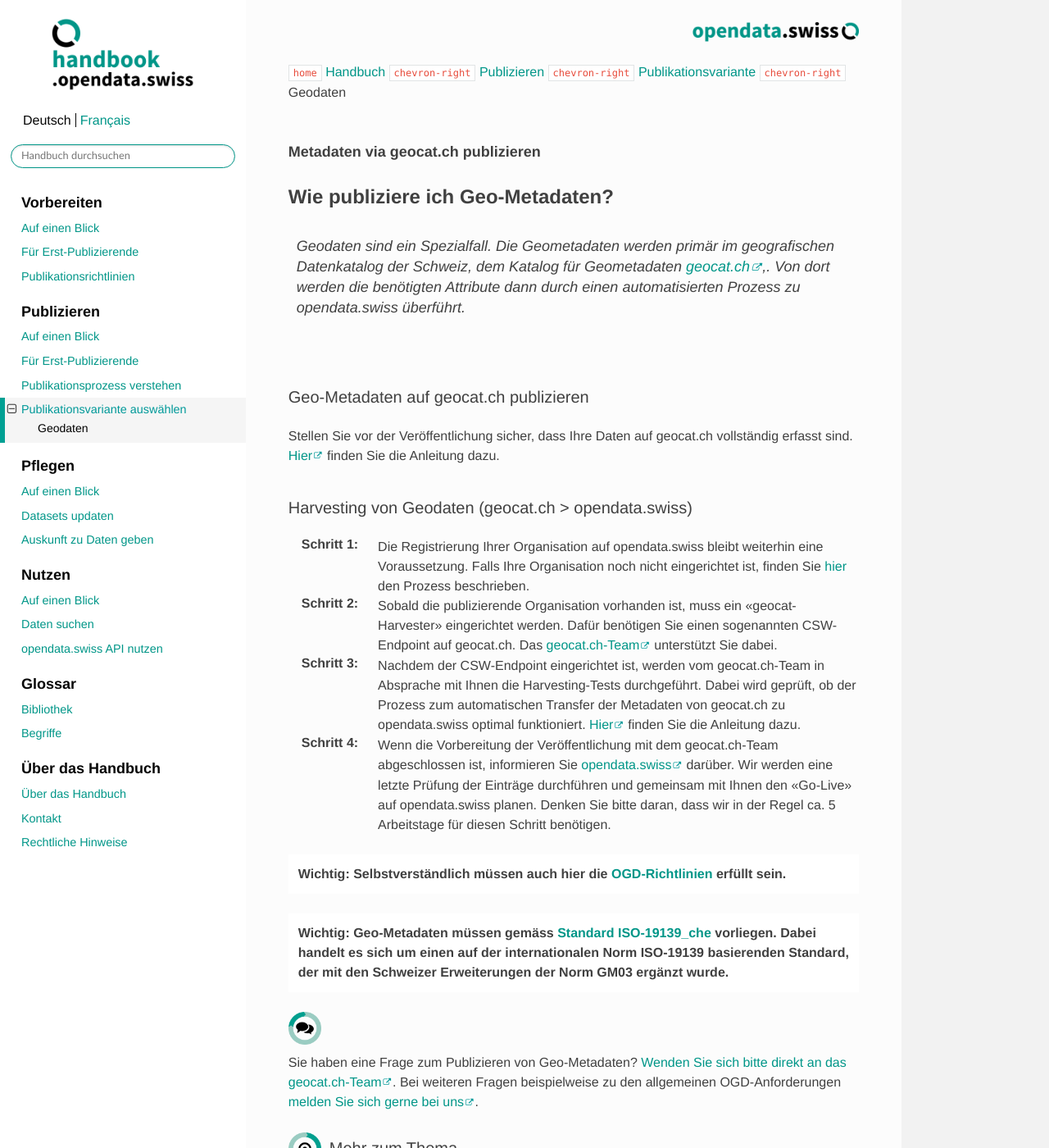
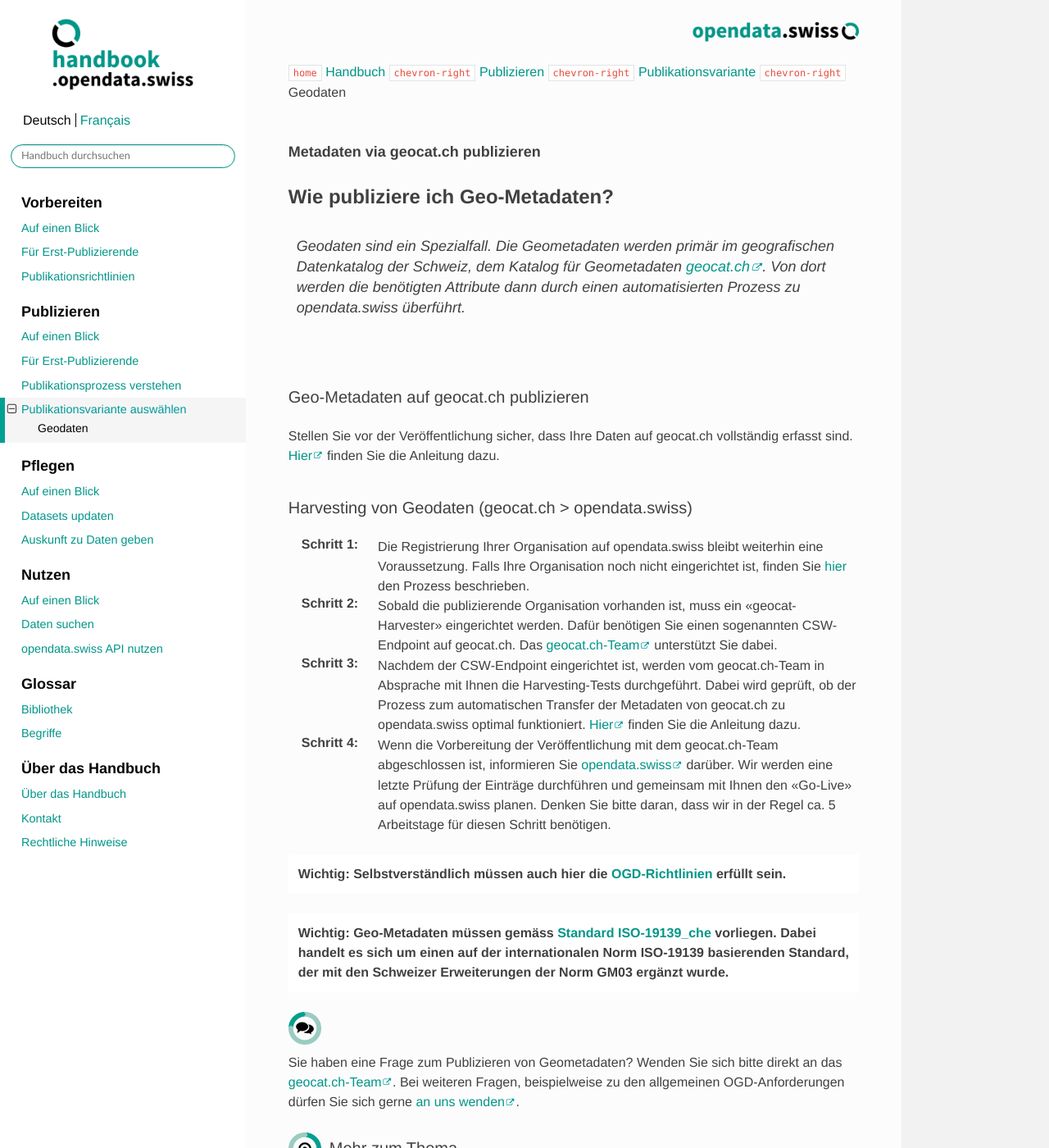
Before and after one commit to opendata-swiss/ogdch-handbook, a Sphinx documentation site: the page built from source/content/publizieren/publikationsvarianten/geodaten.rst, in a window 1280 px wide and 1400 px high. Shown: the whole window at 82% size. Built offline with Sphinx 7.4.7 and the Read the Docs theme 2.0.0, drawn with Linux system fonts in a browser that asks for light colours; cross-references to code outside the pages are shown as plain code.

Commit message:
correct spelling and formulation

```diff
--- a/source/content/publizieren/publikationsvarianten/geodaten.rst
+++ b/source/content/publizieren/publikationsvarianten/geodaten.rst
@@ -16,7 +16,7 @@ Wie publiziere ich Geo-Metadaten?
 
     Geodaten sind ein Spezialfall. Die Geometadaten werden primär im geografischen Datenkatalog
     der Schweiz, dem Katalog für Geometadaten
-    `geocat.ch <https://www.geocat.ch/geonetwork/srv/eng/catalog.search>`__,.
+    `geocat.ch <https://www.geocat.ch/geonetwork/srv/eng/catalog.search>`__.
     Von dort werden die benötigten Attribute dann durch einen automatisierten Prozess
     zu opendata.swiss überführt.
 
@@ -72,10 +72,12 @@ Harvesting von Geodaten (geocat.ch > opendata.swiss)
 
    Support
 
-Sie haben eine Frage zum Publizieren von Geo-Metadaten?
-`Wenden Sie sich bitte direkt an das geocat.ch-Team <geocat@swisstopo.ch>`__.
-Bei weiteren Fragen beispielweise zu den allgemeinen OGD-Anforderungen
-`melden Sie sich gerne bei uns <mailto:opendata@bfs.admin.ch>`__.
+Sie haben eine Frage zum Publizieren von Geometadaten?
+Wenden Sie sich bitte direkt an das
+`geocat.ch-Team <geocat@swisstopo.ch>`__.
+Bei weiteren Fragen, beispielweise zu den allgemeinen OGD-Anforderungen
+dürfen Sie sich gerne
+`an uns wenden <mailto:opendata@bfs.admin.ch>`__.
 
 .. container:: materialien
 
```
